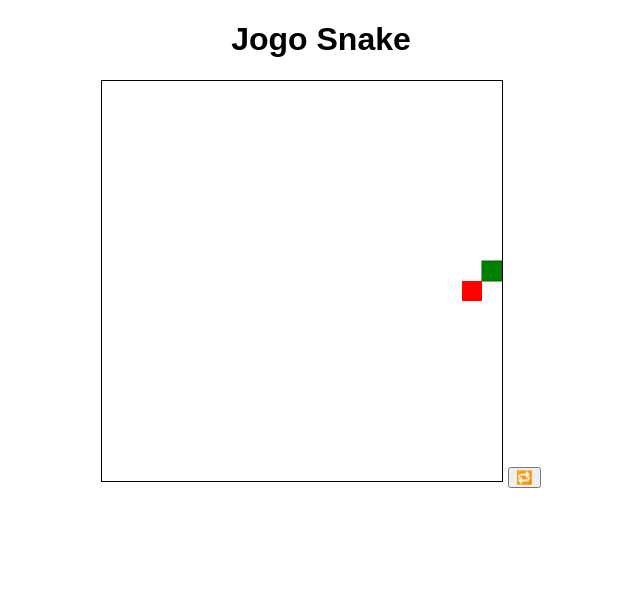
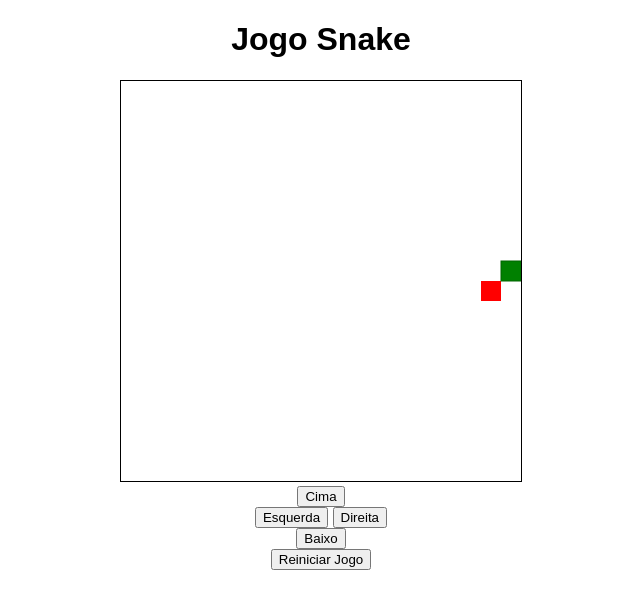
Before and after one commit to orgglej/cobrinha, a plain HTML site: page index.html in a window 1280 px wide. Shown: the whole page, without its empty margins (319-959 px from the left). Drawn offline with Linux system fonts and the light colour scheme.

Commit message:
Update index.html

```diff
--- a/index.html
+++ b/index.html
@@ -9,7 +9,15 @@
 <body>
     <h1>Jogo Snake</h1>
     <canvas id="gameCanvas" width="400" height="400"></canvas>
-    <button id="restart">🔁</button>
+    <div class="controls">
+        <button id="up">Cima</button>
+        <div>
+            <button id="left">Esquerda</button>
+            <button id="right">Direita</button>
+        </div>
+        <button id="down">Baixo</button>
+    </div>
+    <button id="restart">Reiniciar Jogo</button>
     <script src="script.js"></script>
 </body>
 </html>
```
